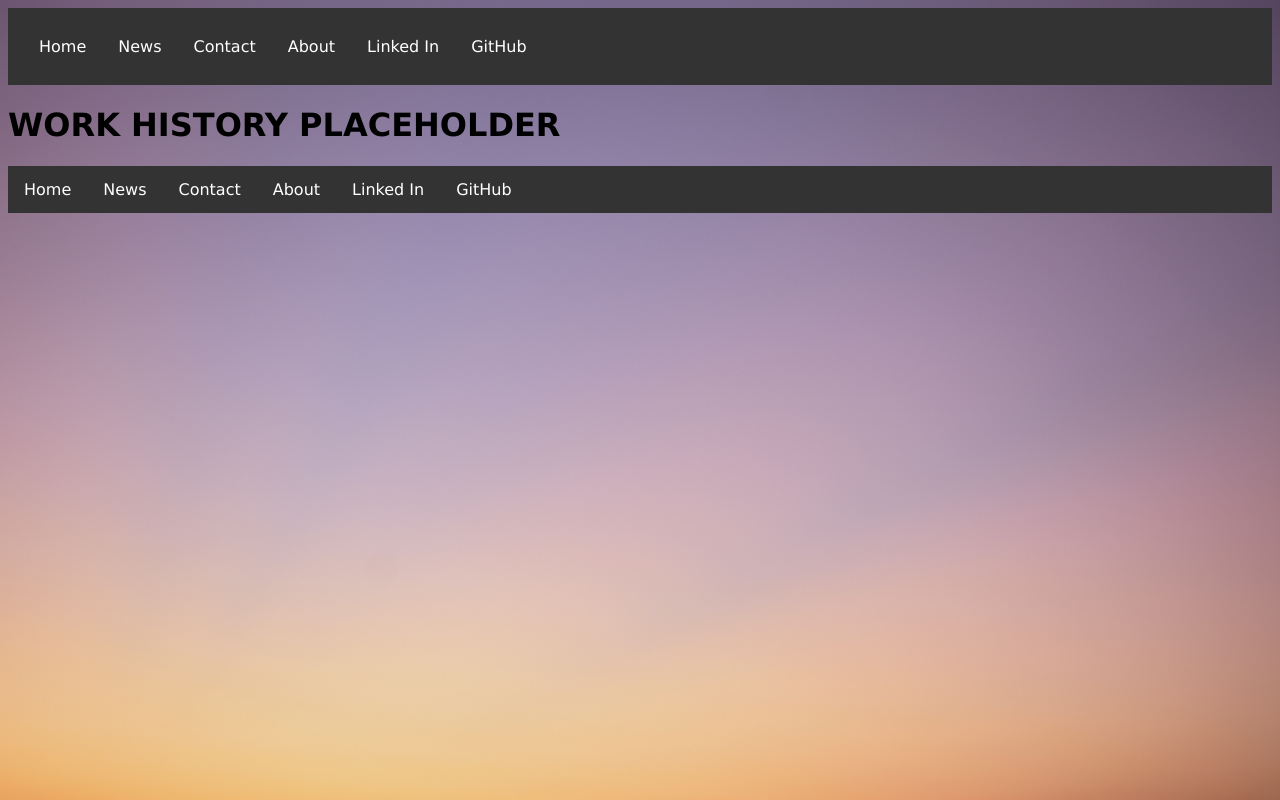
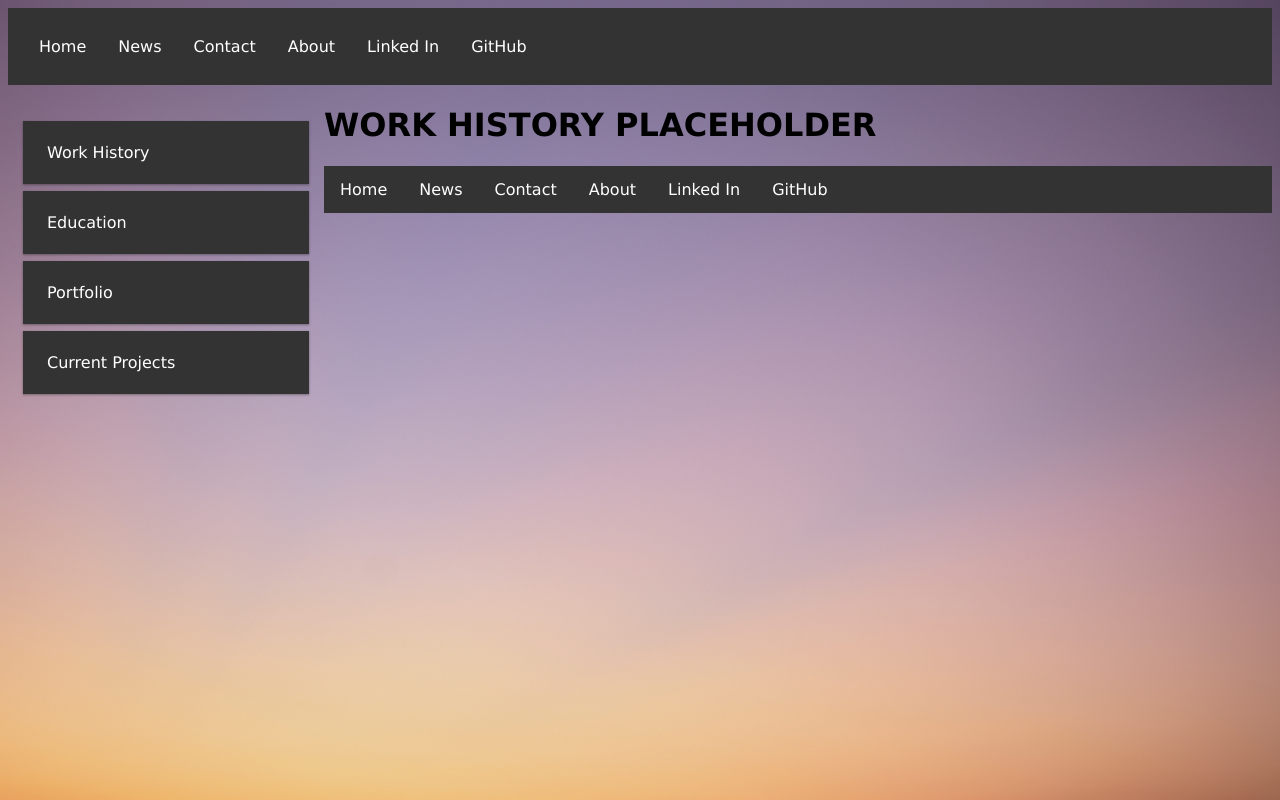
Before and after one commit to StephenM96/StephenM96.github.io, a plain HTML site: page assets/work-history.html in a window 1280 px wide. Drawn offline with Linux system fonts and the light colour scheme.

Commit message:
need to finish sidenav links and css

```diff
--- a/assets/work-history.html
+++ b/assets/work-history.html
@@ -20,6 +20,15 @@
         <li class="topnav"><a href="https://github.com/StephenM96" target="_blank">GitHub</a></li>
             <!-- Add Facebook? -->
     </div>
+    <div class="row">
+        <div class="col-3 col-s-3 menu">
+          <ul>
+          <li class="sidenav"><a class="active sidenav" href="/assets/work-history.html">Work History</a></li>
+          <li class="sidenav"><a class="active sidenav" href="/assets/education.html">Education</a></li>
+          <li class="sidenav"><a class="active sidenav" href="/assets/portfolio.html">Portfolio</a></li>
+          <li class="sidenav"><a class="active sidenav" href="/assets/current-projects.html">Current Projects</a></li>
+          </ul>
+        </div>
     <h1>
         WORK HISTORY PLACEHOLDER
     </h1>
--- a/style.css
+++ b/style.css
@@ -43,6 +43,29 @@ html {
 }
 
 .topnav a:hover {
+  background-color: #0099cc;
+}
+
+.sidenav {
+  display: flex;
+  list-style-type: none;
+  margin: 0;
+  padding: 0;
+  overflow: hidden;
+  background-color: #333333;
+  /* font-size: 11px; */
+}
+
+.sidenav a {
+  float: left;
+  display: block;
+  color: white;
+  text-align: center;
+  padding: 14px 16px;
+  text-decoration: none;
+}
+
+.sidenav a:hover {
   background-color: #0099cc;
 }
 
```
Also changed, not shown: assets/about.html (+9 -0 lines), assets/contact.html (+9 -0 lines), assets/current-projects.html (+9 -0 lines), assets/education.html (+9 -0 lines), assets/news.html (+9 -0 lines), assets/portfolio.html (+9 -0 lines), index.html (+4 -4 lines).
